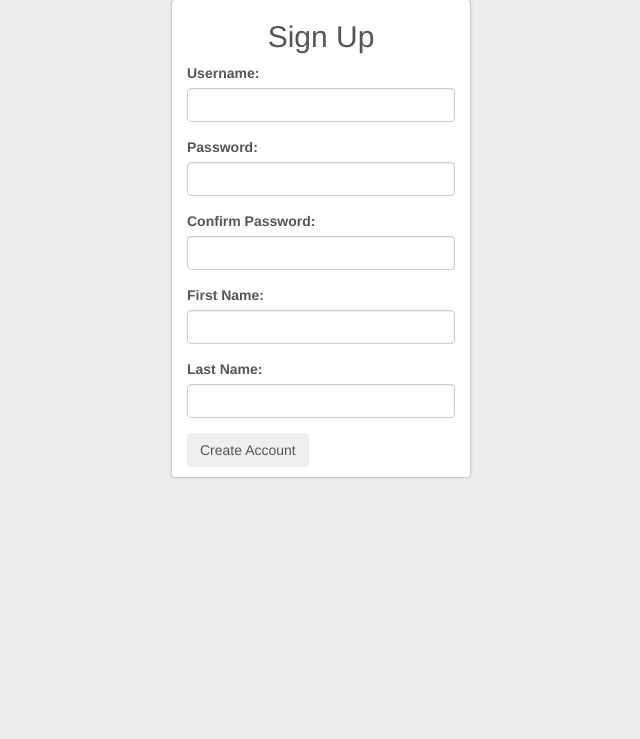
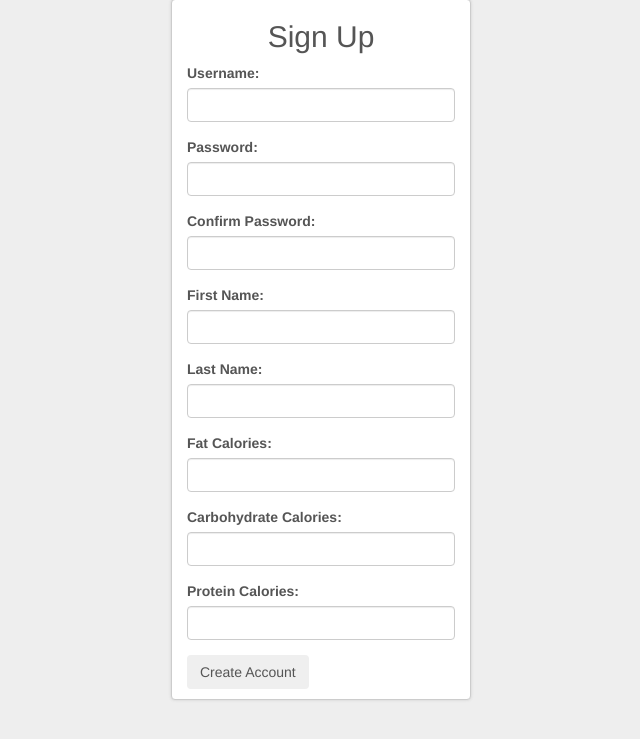
Before and after one commit to versi786/calorie_tracker, a Node project: template views/signup.ejs in a window 1280 px wide. Shown: the part 46-785 px from the top of the page, without its empty margins (319-959 px from the left). Run offline with Node 20 templates, Linux system fonts and the light colour scheme; the template is opened without the code that fills it, so the values that code supplies are empty.

Commit message:
adding initial calorie goals for new user

```diff
--- a/routes/signup.js
+++ b/routes/signup.js
@@ -44,9 +44,9 @@ router.post('/', function(req, res, next){
     if(rows.length === 0){
       console.log('Creating user ' + req.body.username);
       var password = SHA3(req.body.password).toString();
-      db.query('INSERT into users (username, password, firstname, lastname) VALUES' +
+      db.query('INSERT into users (username, password, firstname, lastname, fat, carbs, protein) VALUES' +
         '(?, ?, ?, ?)', [req.body.username.toLowerCase(), password,
-        req.body.firstname, req.body.lastname],
+        req.body.firstname, req.body.lastname, req.body.fat, req.body.carbs, req.body.protein],
         function(err, rows, fields){
           if(err){
             req.session.error = 'database error';
--- a/views/signup.ejs
+++ b/views/signup.ejs
@@ -37,6 +37,18 @@
                   <label for='lastname'>Last Name:</label>
                   <input class = "form-control" id="lastname" type="text" name="lastname">
                 </div>
+                <div class="form-group">
+                  <label for='firstname'>Fat Calories:</label>
+                  <input class = "form-control" id="firstname" type="text" name="fat">
+                </div>
+                <div class="form-group">
+                  <label for='firstname'>Carbohydrate Calories:</label>
+                  <input class = "form-control" id="firstname" type="text" name="carbs">
+                </div>
+                <div class="form-group">
+                  <label for='firstname'>Protein Calories:</label>
+                  <input class = "form-control" id="firstname" type="text" name="protein">
+                </div>
                 <button class="btn primary" type="submit">Create Account</button>
               </fieldset>
             </form>
```
